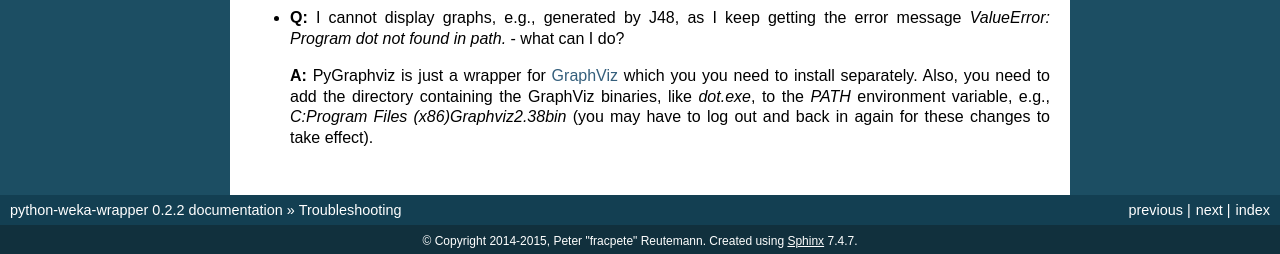
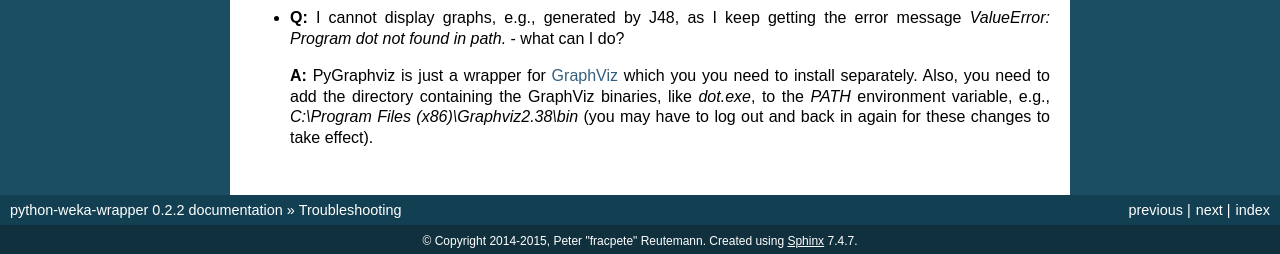
Before and after one commit to fracpete/python-weka-wrapper, a Sphinx documentation site: the page built from doc/source/troubleshooting.rst, in a window 1280 px wide. Shown: the part 1381-1635 px from the top of the page. Built offline with Sphinx 7.4.7, drawn with Linux system fonts in a browser that asks for light colours.

Commit message:
fixed backslashes in windows path

```diff
--- a/doc/source/troubleshooting.rst
+++ b/doc/source/troubleshooting.rst
@@ -91,4 +91,4 @@ Windows
 * **Q:** I cannot display graphs, e.g., generated by J48, as I keep getting the error message `ValueError: Program dot not found in path.` - what can I do?
 
   **A:** PyGraphviz is just a wrapper for `GraphViz <http://www.graphviz.org/>`_ which you
-  you need to install separately. Also, you need to add the directory containing the GraphViz binaries, like `dot.exe`, to the `PATH` environment variable, e.g., `C:\Program Files (x86)\Graphviz2.38\bin` (you may have to log out and back in again for these changes to take effect).
+  you need to install separately. Also, you need to add the directory containing the GraphViz binaries, like `dot.exe`, to the `PATH` environment variable, e.g., `C:\\Program Files (x86)\\Graphviz2.38\\bin` (you may have to log out and back in again for these changes to take effect).
```
